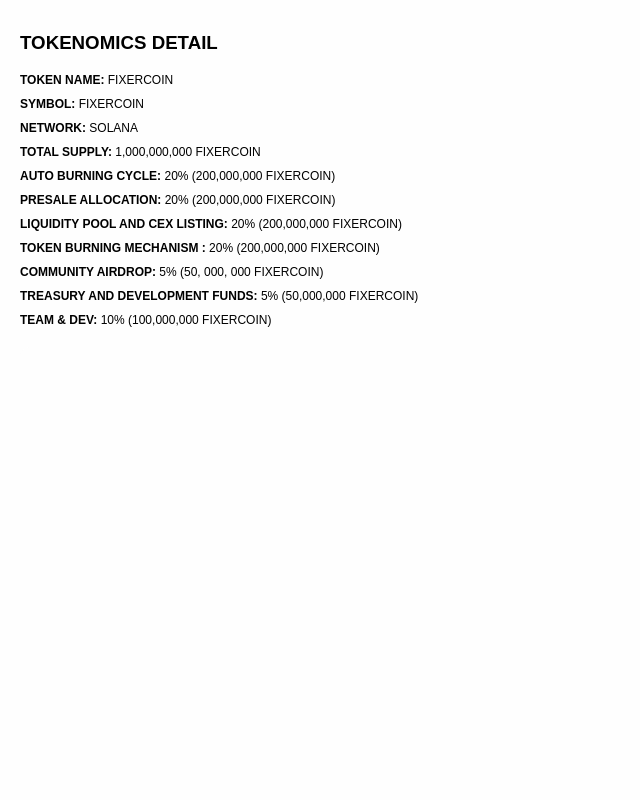
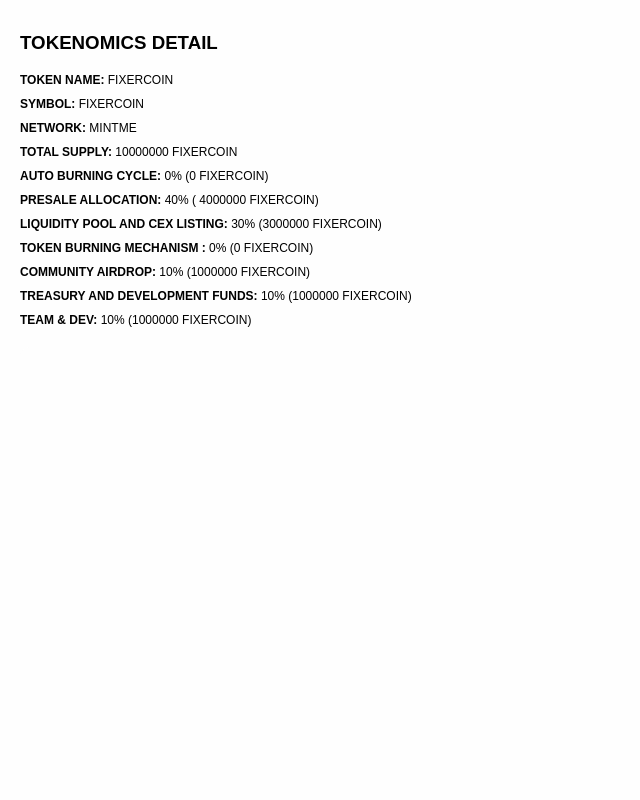
Before and after one commit to fixercoin/html, a plain HTML site: page index.html in a window 1280 px wide. Shown: the part 1000-1800 px from the top of the page, without its empty margins (0-640 px from the left). Drawn offline with nearby package versions, Linux system fonts and the light colour scheme.

Commit message:
Update index.html

```diff
--- a/index.html
+++ b/index.html
@@ -58,15 +58,15 @@
         <ul >
             <li style="font-size: 12px;"><strong>TOKEN NAME:</strong> FIXERCOIN</li>
             <li style="font-size: 12px;"><strong>SYMBOL:</strong> FIXERCOIN</li>
-            <li style="font-size: 12px;"><strong>NETWORK:</strong> SOLANA</li>
-            <li style="font-size: 12px;"><strong>TOTAL SUPPLY:</strong> 1,000,000,000 FIXERCOIN</li>
-            <li style="font-size: 12px;"><strong>AUTO BURNING CYCLE:</strong> 20% (200,000,000 FIXERCOIN)</li>
-            <li style="font-size: 12px;"><strong>PRESALE ALLOCATION:</strong> 20% (200,000,000 FIXERCOIN)</li>
-            <li style="font-size: 12px;"><strong>LIQUIDITY POOL AND CEX LISTING:</strong> 20% (200,000,000 FIXERCOIN)</li>
-            <li style="font-size: 12px;"><strong>TOKEN BURNING MECHANISM :</strong> 20% (200,000,000 FIXERCOIN)</li>
-            <li style="font-size: 12px;"><strong>COMMUNITY AIRDROP:</strong> 5% (50, 000, 000 FIXERCOIN)</li>
-            <li style="font-size: 12px;"><strong>TREASURY AND DEVELOPMENT FUNDS:</strong> 5% (50,000,000 FIXERCOIN)</li>
-            <li style="font-size: 12px;"><strong>TEAM & DEV:</strong> 10% (100,000,000 FIXERCOIN)</li>
+            <li style="font-size: 12px;"><strong>NETWORK:</strong> MINTME </li>
+            <li style="font-size: 12px;"><strong>TOTAL SUPPLY:</strong> 10000000 FIXERCOIN</li>
+            <li style="font-size: 12px;"><strong>AUTO BURNING CYCLE:</strong> 0% (0 FIXERCOIN)</li>
+            <li style="font-size: 12px;"><strong>PRESALE ALLOCATION:</strong> 40% ( 4000000 FIXERCOIN)</li>
+            <li style="font-size: 12px;"><strong>LIQUIDITY POOL AND CEX LISTING:</strong> 30% (3000000 FIXERCOIN)</li>
+            <li style="font-size: 12px;"><strong>TOKEN BURNING MECHANISM :</strong> 0% (0 FIXERCOIN)</li>
+            <li style="font-size: 12px;"><strong>COMMUNITY AIRDROP:</strong> 10% (1000000 FIXERCOIN)</li>
+            <li style="font-size: 12px;"><strong>TREASURY AND DEVELOPMENT FUNDS:</strong> 10% (1000000 FIXERCOIN)</li>
+            <li style="font-size: 12px;"><strong>TEAM & DEV:</strong> 10% (1000000 FIXERCOIN)</li>
           <div class="content-wrapper">
 
     <!-- Tokenomics information goes here -->
@@ -181,7 +181,7 @@
   <div class="disclamer-section">
 
 
-  <h3>HOW TO BUY FIXERCOIN AT PHONTOM WALLET</h3>
+  <h3>BUY FIXERCOIN AT MINTME</h3>
 
 
          </button>
```
